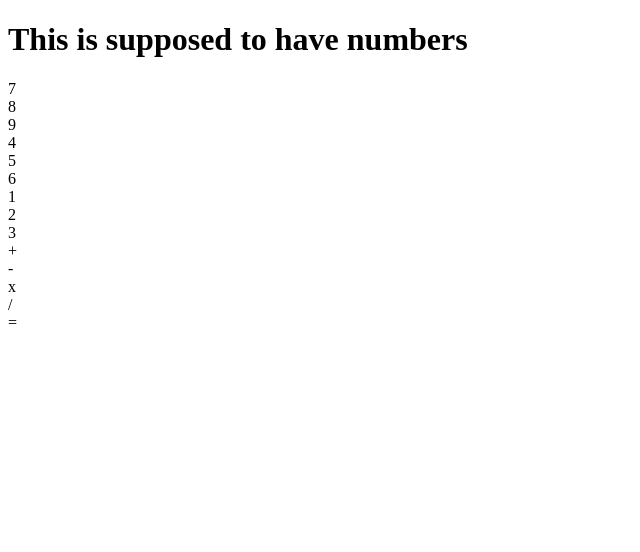
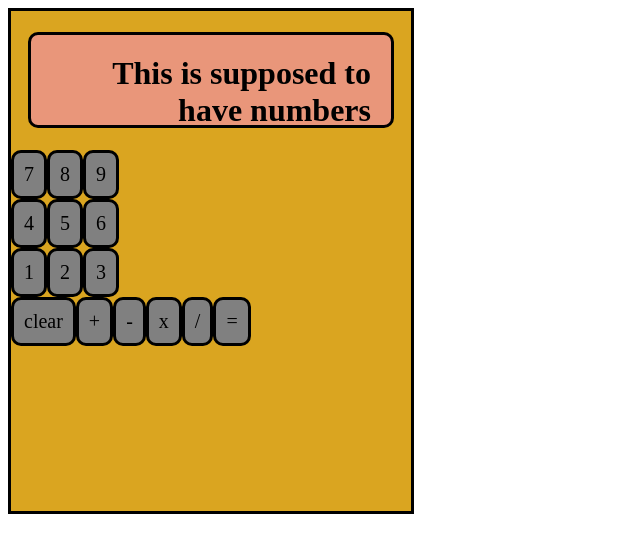
Before and after one commit to j-corb/Calculator, a plain HTML site: page index.html in a window 1280 px wide. Shown: the whole page, without its empty margins (0-640 px from the left). Drawn offline with Linux system fonts and the light colour scheme.

Commit message:
create basic layout of calculator

```diff
--- a/index.html
+++ b/index.html
@@ -5,6 +5,7 @@
     <meta http-equiv="X-UA-Compatible" content="IE=edge">
     <meta name="viewport" content="width=device-width, initial-scale=1.0">
     <title>Calculatron</title>
+    <link rel="stylesheet" href="style.css">
     <script src="script.js"></script>
 </head>
 <body>
@@ -13,29 +14,30 @@
         <!--will need to add padding and background color.
         maybe consider making it a p element?-->
         <div class="top-row">
-            <div class="number" id="7">7</div>
-            <div class="number" id="8">8</div>
-            <div class="number" id="9">9</div>
+            <div class="number button" id="7">7</div>
+            <div class="number button" id="8">8</div>
+            <div class="number button" id="9">9</div>
         </div>
 
         <div class="middle-row">
-            <div class="number" id="4">4</div>
-            <div class="number" id="5">5</div>
-            <div class="number" id="6">6</div>
+            <div class="number button" id="4">4</div>
+            <div class="number button" id="5">5</div>
+            <div class="number button" id="6">6</div>
         </div>
 
         <div class="bottom-row">
-            <div class="number" id="1">1</div>
-            <div class="number" id="2">2</div>
-            <div class="number" id="3">3</div>
+            <div class="number button" id="1">1</div>
+            <div class="number button" id="2">2</div>
+            <div class="number button" id="3">3</div>
         </div>
 
         <div class="operators">
-            <div class="math" id="add">+</div>
-            <div class="math" id="subtract">-</div>
-            <div class="math" id="multiply">x</div>
-            <div class="math" id="divide">/</div>
-            <div class="math" id="equate">=</div>
+            <div class="math button" id="clear">clear</div>
+            <div class="math button" id="add">+</div>
+            <div class="math button" id="subtract">-</div>
+            <div class="math button" id="multiply">x</div>
+            <div class="math button" id="divide">/</div>
+            <div class="math button" id="equate">=</div>
         </div>
 
 
--- a/style.css
+++ b/style.css
@@ -0,0 +1,46 @@
+.container {
+    display: flex;
+    flex-direction: column;
+    border: solid;
+    height: 500px;
+    width: 400px;
+    background-color: goldenrod;
+}
+
+.display {
+    width: 80%;
+    height: 10%;
+    border:solid;
+    padding: 20px;
+    border-radius: 10px;
+    text-align: right;
+    background-color: darksalmon;
+    margin-left: auto;
+    margin-right: auto;
+}
+
+.button {
+    border: solid;
+    border-radius: 10px;
+    padding: 10px;
+    background-color: gray;
+    text-align: center;
+    font-size: 20px;
+}
+
+.top-row {
+    display: flex;
+
+}
+
+.middle-row {
+    display: flex;
+}
+
+.bottom-row {
+    display: flex;
+}
+
+.operators {
+    display: flex;
+}
```
